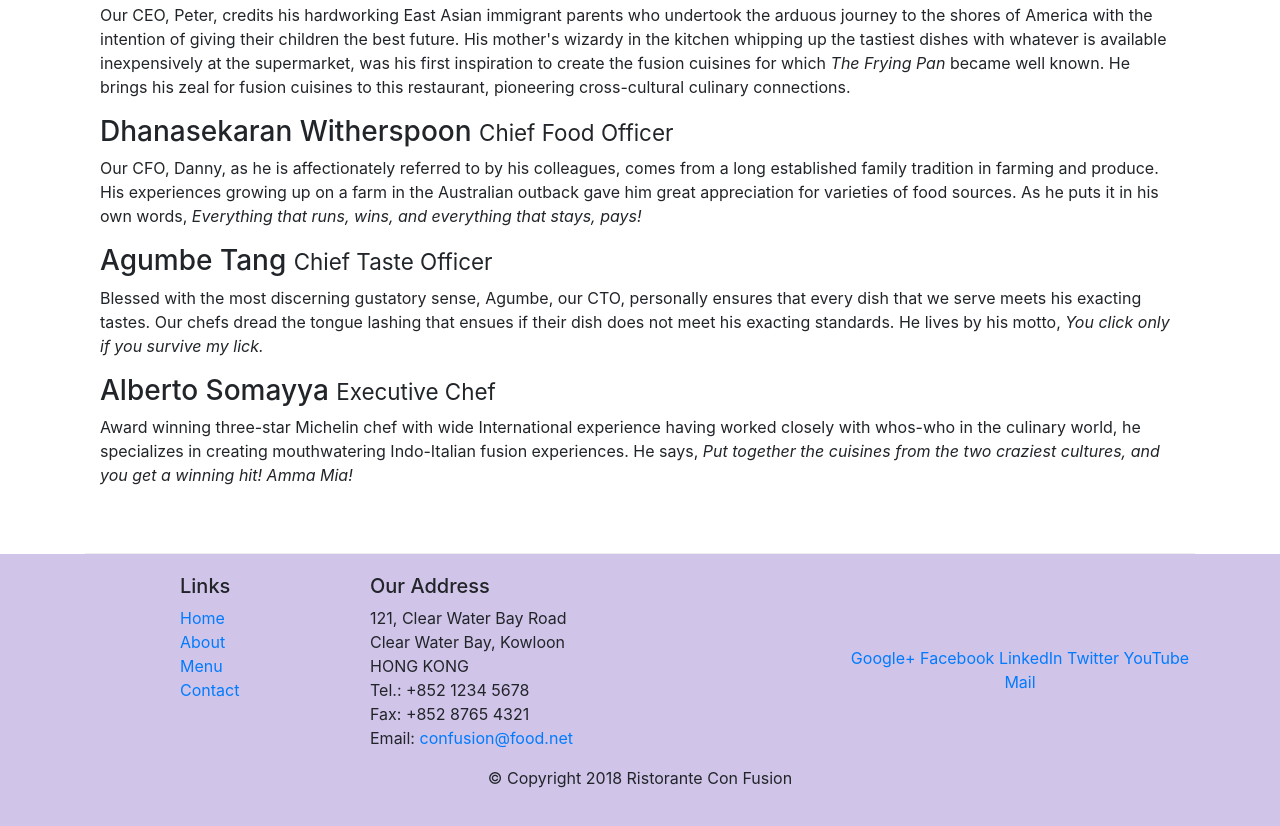
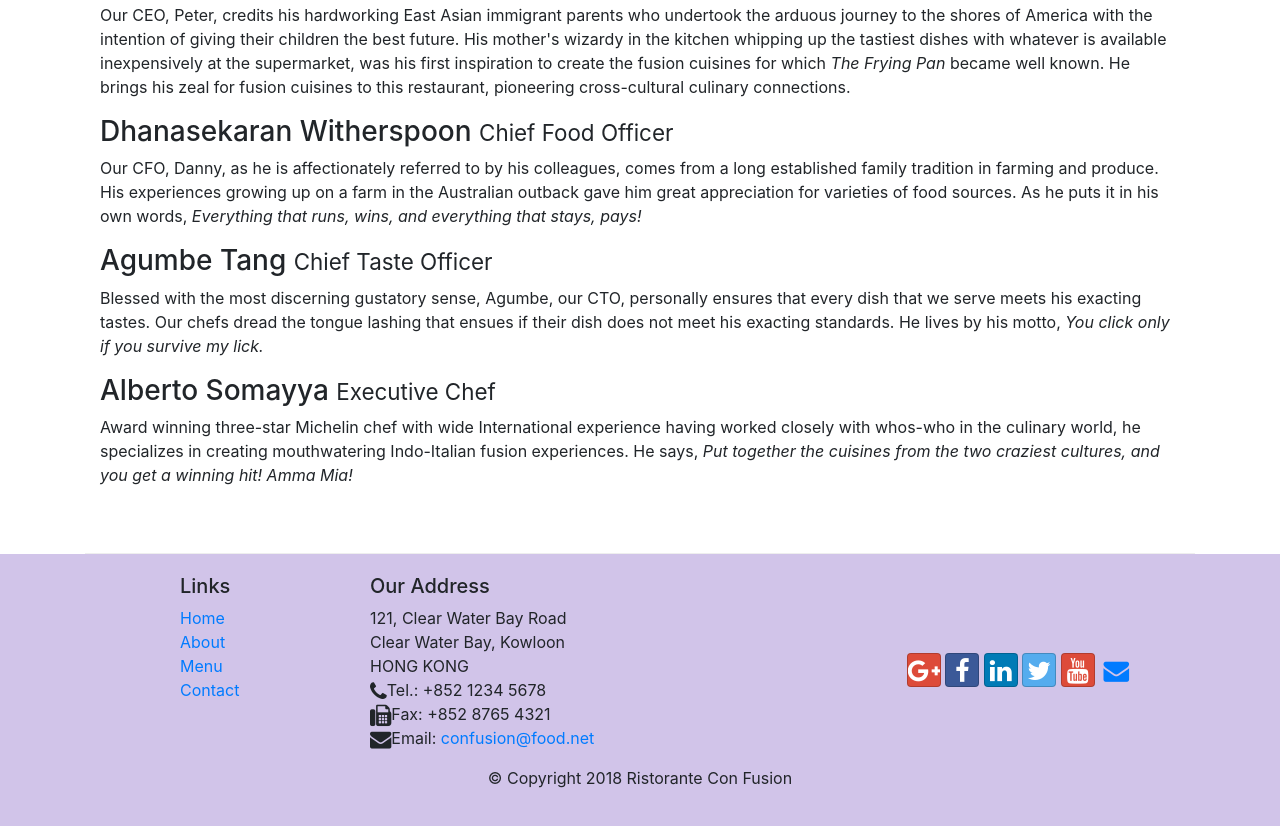
Before and after one commit to kanikaagrawal97/conFusion, a website: page aboutus.html in a window 1280 px wide. Shown: the part 1000-1826 px from the top of the page. Drawn offline with nearby package versions, Linux system fonts and the light colour scheme.

Commit message:
icon fonts commit

```diff
--- a/aboutus.html
+++ b/aboutus.html
@@ -9,6 +9,8 @@
 
      <!-- Bootstrap CSS -->
      <link href="node_modules/bootstrap/dist/css/bootstrap.min.css" rel="stylesheet" >
+     <link rel="stylesheet" href="node_modules/font-awesome/css/font-awesome.min.css">
+     <link rel="stylesheet" href="node_modules/bootstrap-social/bootstrap-social.css">
      <link href="css/styles.css" rel="stylesheet" >
     <title>Ristorante Con Fusion: About Us</title>
 
@@ -23,11 +25,11 @@
                    <a class="navbar-brand mr-auto" href="./index.html">Ristorante Con Fusion</a>
                    <div class="collapse navbar-collapse" id="Navbar">
                         <ul class="navbar-nav mr-auto">
-                            <li class="nav-item"><a class="nav-link" href="./index.html">Home</a></li>
-                            <li class="nav-item active"><a class="nav-link" href="#">About</a></li>
-                            <li class="nav-item"><a class="nav-link" href="#">Menu</a></li>
-                            <li class="nav-item"><a class="nav-link" href="#">Contact</a></li>
-                        </ul>
+                                <li class="nav-item"><a class="nav-link" href="./index.html"><span class="fa fa-home fa-lg"></span> Home</a></li>
+                                <li class="nav-item active"><a class="nav-link" href="#"><span class="fa fa-info fa-lg"></span> About</a></li>
+                                <li class="nav-item"><a class="nav-link" href="#"><span class="fa fa-list fa-lg"></span> Menu</a></li>
+                                <li class="nav-item"><a class="nav-link" href="#"><span class="fa fa-address-card fa-lg"></span> Contact</a></li>
+                            </ul>
                     </div>
                 </div>
             </nav>
@@ -101,20 +103,20 @@
 		              121, Clear Water Bay Road<br>
 		              Clear Water Bay, Kowloon<br>
 		              HONG KONG<br>
-		              Tel.: +852 1234 5678<br>
-		              Fax: +852 8765 4321<br>
-		              Email: <a href="mailto:confusion@food.net">confusion@food.net</a>
+                      <i class="fa fa-phone fa-lg"></i>Tel.: +852 1234 5678<br>
+		              <i class="fa fa-fax fa-lg"></i>Fax: +852 8765 4321<br>
+		              <i class="fa fa-envelope fa-lg"></i>Email: <a href="mailto:confusion@food.net">confusion@food.net</a>
 		           </address>
                 </div>
                 <div class="col-12 col-sm-4 align-self-center">
-                    <div class="text-center">
-                        <a href="http://google.com/+">Google+</a>
-                        <a href="http://www.facebook.com/profile.php?id=">Facebook</a>
-                        <a href="http://www.linkedin.com/in/">LinkedIn</a>
-                        <a href="http://twitter.com/">Twitter</a>
-                        <a href="http://youtube.com/">YouTube</a>
-                        <a href="mailto:">Mail</a>
-                    </div>
+                        <div class="text-center">
+                                <a class="btn btn-social-icon btn-google" href="http://google.com/+"><i class="fa fa-google-plus"></i></a>
+                                <a class="btn btn-social-icon btn-facebook" href="http://www.facebook.com/profile.php?id="><i class="fa fa-facebook"></i></a>
+                                <a class="btn btn-social-icon btn-linkedin" href="http://www.linkedin.com/in/"><i class="fa fa-linkedin"></i></a>
+                                <a class="btn btn-social-icon btn-twitter" href="http://twitter.com/"><i class="fa fa-twitter"></i></a>
+                                <a class="btn btn-social-icon btn-google" href="http://youtube.com/"><i class="fa fa-youtube"></i></a>
+                                <a class="btn btn-social-icon" href="mailto:"><i class="fa fa-envelope"></i></a>
+                            </div>
                 </div>
            </div>
            <div class="row justify-content-center">
--- a/package.json
+++ b/package.json
@@ -15,6 +15,8 @@
   },
   "dependencies": {
     "bootstrap": "^4.0.0",
+    "bootstrap-social": "^5.1.1",
+    "font-awesome": "^4.7.0",
     "jquery": "^3.3.1",
     "popper.js": "^1.12.9"
   },
```
Also changed, not shown: index.html (+15 -13 lines), 1 other file.
